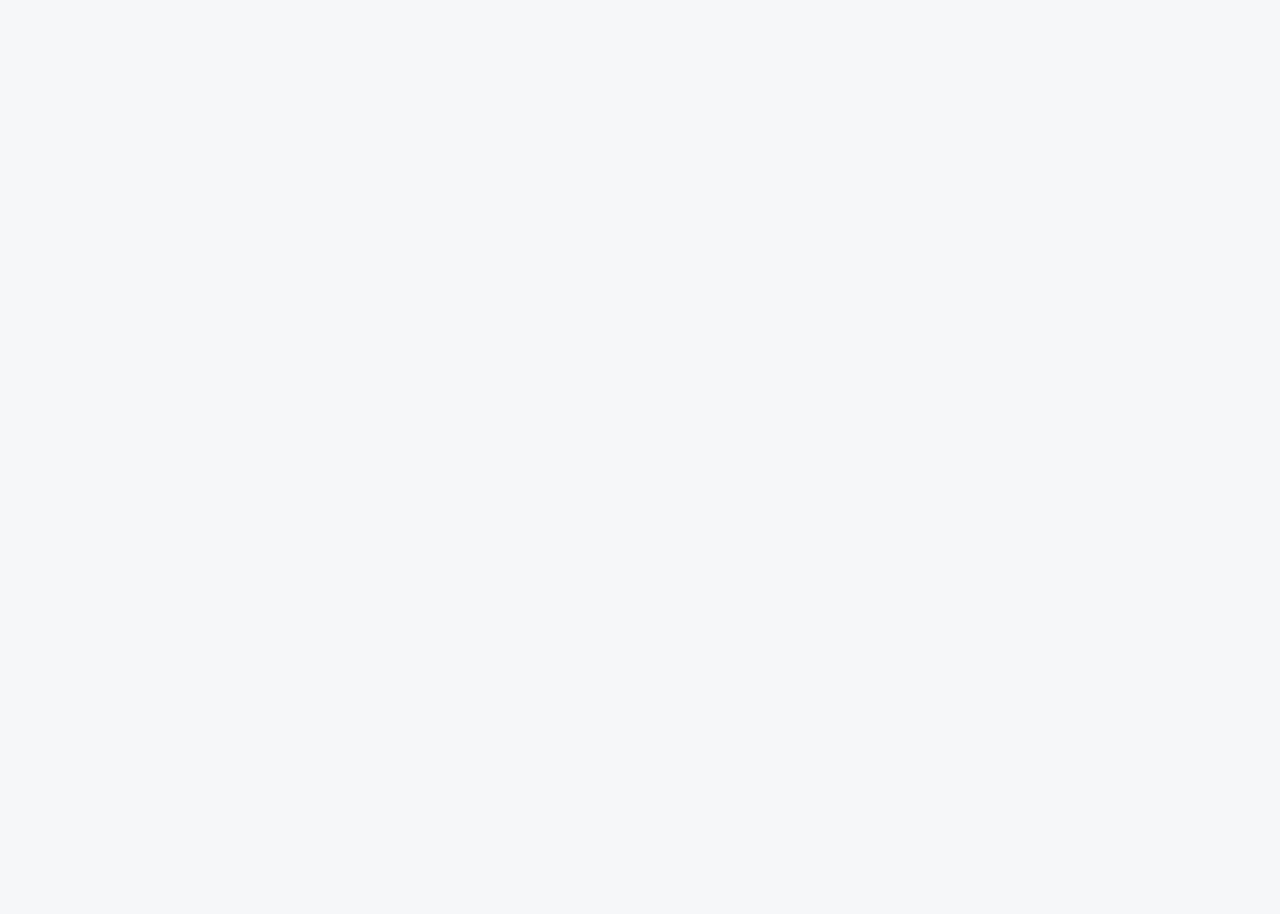
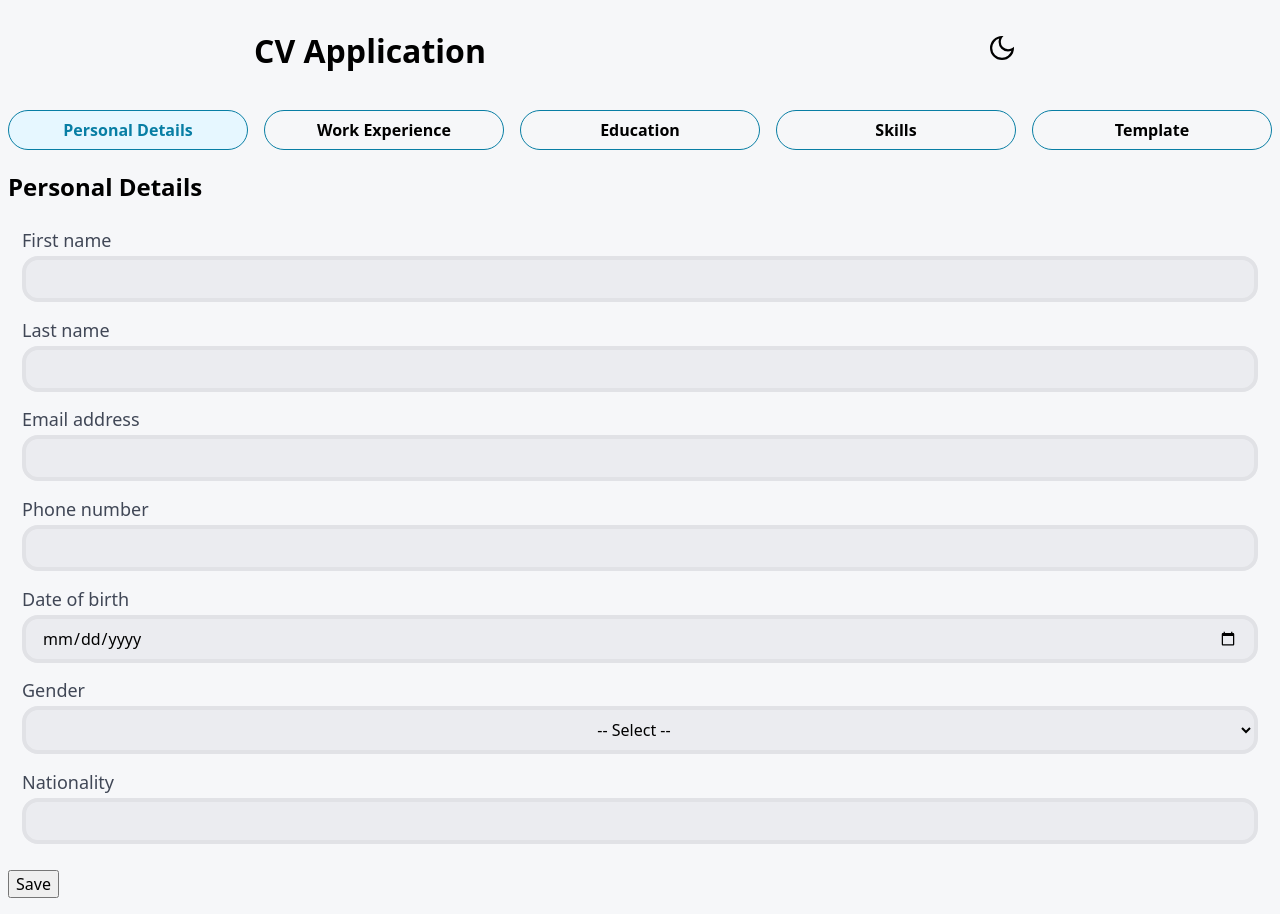
Before and after one commit to arturopstem/cv-application, a React (Vite) app: page / in a window 1280 px wide. Before the commit the page ends 800 px from the top, so only its background shows below. Built offline with nearby package versions, Linux system fonts and the light colour scheme.

Commit message:
feat: Implement App component

```diff
--- a/src/components/App.jsx
+++ b/src/components/App.jsx
@@ -1,5 +1,23 @@
+import { useState } from 'react';
+import { useImmer } from 'use-immer';
+
+import { getInitialProfile } from '../js/profileStorage';
+import '../styles/App.css';
+import Header from './Header';
+import Main from './Main';
+import Navigation from './Navigation';
+
 function App() {
-  return <></>;
+  const [profile, setProfile] = useImmer(getInitialProfile);
+  const [currentView, setCurrentView] = useState('personal-details');
+
+  return (
+    <>
+      <Header />
+      <Navigation {...{ currentView, setCurrentView }} />
+      <Main {...{ currentView, profile, setProfile }} />
+    </>
+  );
 }
 
 export default App;
```
